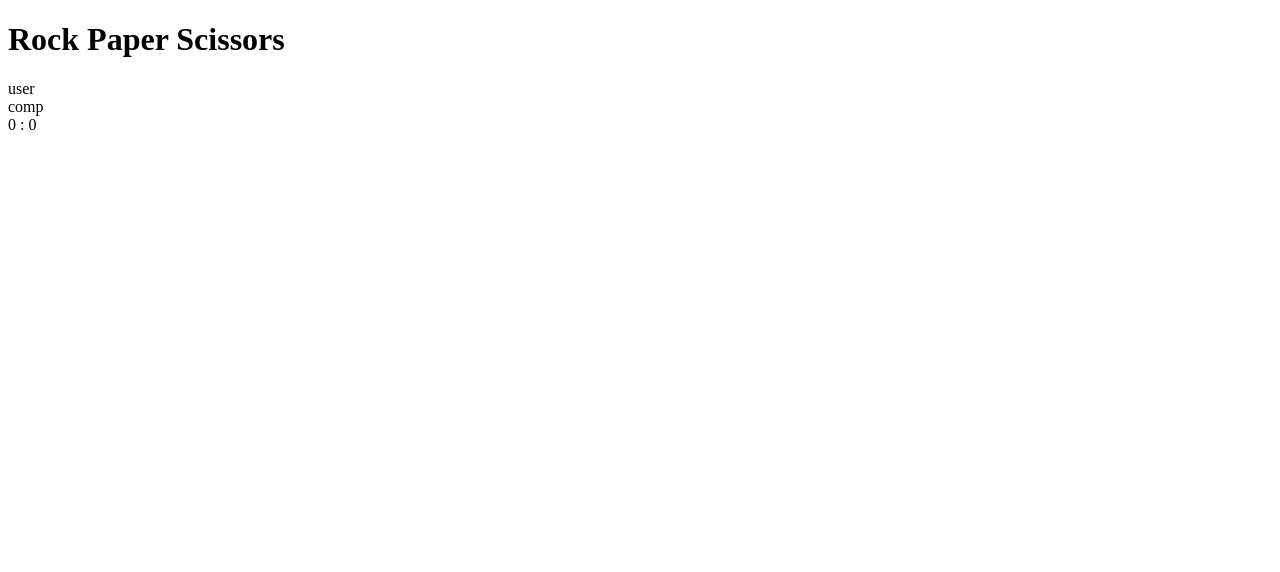
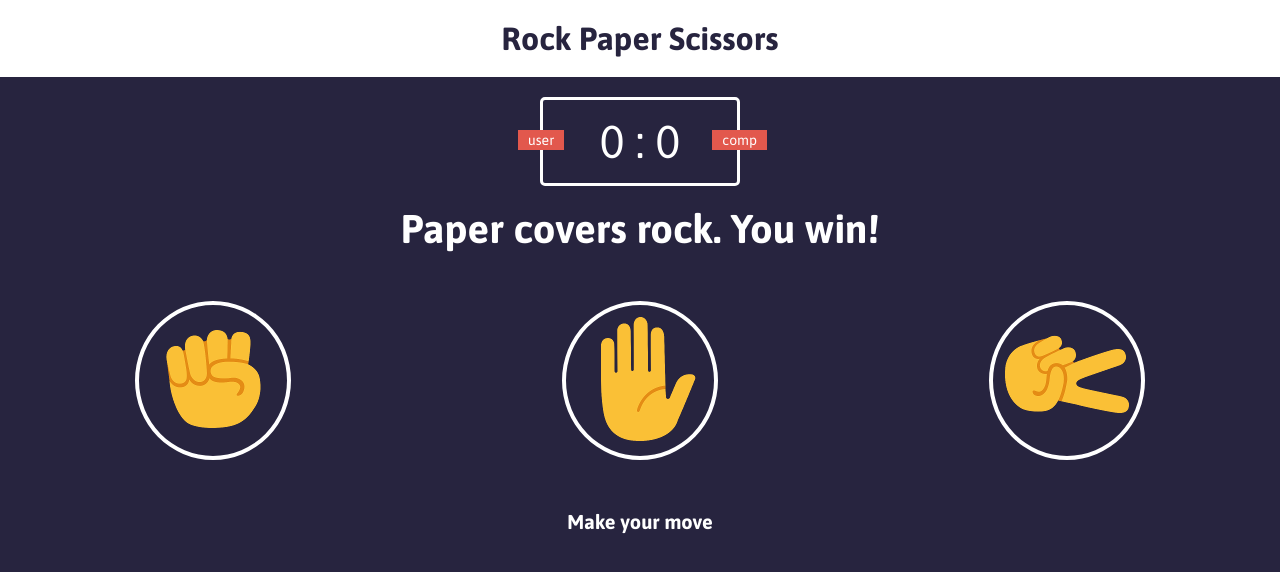
Before and after one commit to LukaszBigos/rock-paper-scissors, a plain HTML site: page index.html in a window 1280 px wide. Drawn offline with Linux system fonts and the light colour scheme.

Commit message:
html and styling

```diff
--- a/index.html
+++ b/index.html
@@ -5,6 +5,7 @@
   <meta name="viewport" content="width=device-width, initial-scale=1.0">
   <meta http-equiv="X-UA-Compatible" content="ie=edge">
   <title>Rock Paper Scissors Game</title>
+  <link rel="stylesheet" href="style.css">
 </head>
 <body>
   <header>
@@ -17,5 +18,23 @@
     :
     <span id="computer-score">0</span>
   </div>
+
+  <div class="result">
+    <p>Paper covers rock. You win!</p>
+  </div>
+
+  <div class="choices">
+    <div class="choice" id="rock">
+      <img src="assests/img/rock.png" alt="">
+    </div>
+    <div class="choice" id="paper">
+      <img src="assests/img/paper.png" alt="">
+    </div>
+    <div class="choice" id="scissors">
+      <img src="assests/img/scissors.png" alt="">
+    </div>
+  </div>
+
+  <p id="action-message">Make your move</p>
 </body>
 </html>
--- a/style.css
+++ b/style.css
@@ -0,0 +1,82 @@
+@import url('https://fonts.googleapis.com/css?family=Asap:400,500,700');
+
+* {
+  margin: 0;
+  padding: 0;
+  box-sizing: border-box;
+}
+
+body {
+  background: #27243f;
+  font-family: Asap, sans-serif;
+  color: #fff;
+}
+
+header {
+  background-color: #fff;
+  padding: 20px;
+}
+
+header > h1 {
+
+  color: #27243f;
+  text-align: center;
+
+}
+
+.score-board {
+  position: relative;
+  margin: 20px auto;
+  border: 3px solid #fff;
+  border-radius: 5px;
+  padding: 15px 20px;
+  width: 200px;
+  font-size: 46px;
+  text-align: center;
+}
+
+.badge {
+  position: absolute;
+  top: 30px;
+  padding: 2px 10px;
+  background-color: #E2584D;
+  font-size: 14px;
+}
+
+#user-label {
+  left: -25px;
+}
+
+#computer-label {
+  right: -30px;
+}
+
+.result {
+  font-size: 40px;
+  font-weight: bold;
+  text-align: center;
+}
+
+.choices {
+  display: flex;
+  justify-content: space-around;
+  margin: 50px 0;
+}
+
+.choice {
+  border: 4px solid #fff;
+  border-radius: 50%;
+  padding: 10px;
+  transition: all 0.4s ease;
+}
+
+.choice:hover {
+  cursor: pointer;
+  background-color: lightcyan;
+}
+
+#action-message {
+  text-align: center;
+  font-size: 20px;
+  font-weight: bold;
+}
```
Also changed, not shown: assests/img/paper.png (added), assests/img/rock.png (added), assests/img/scissors.png (added).
